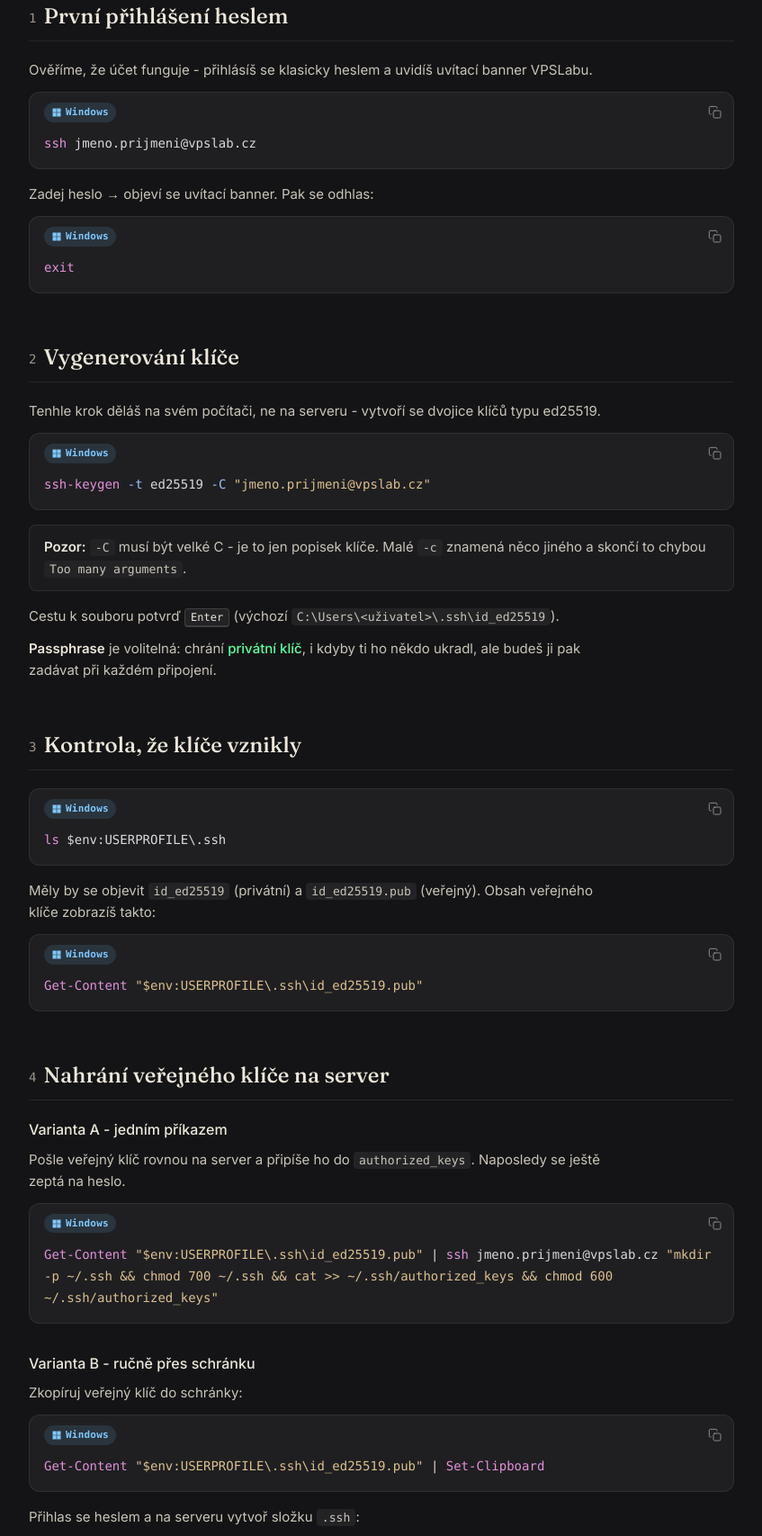
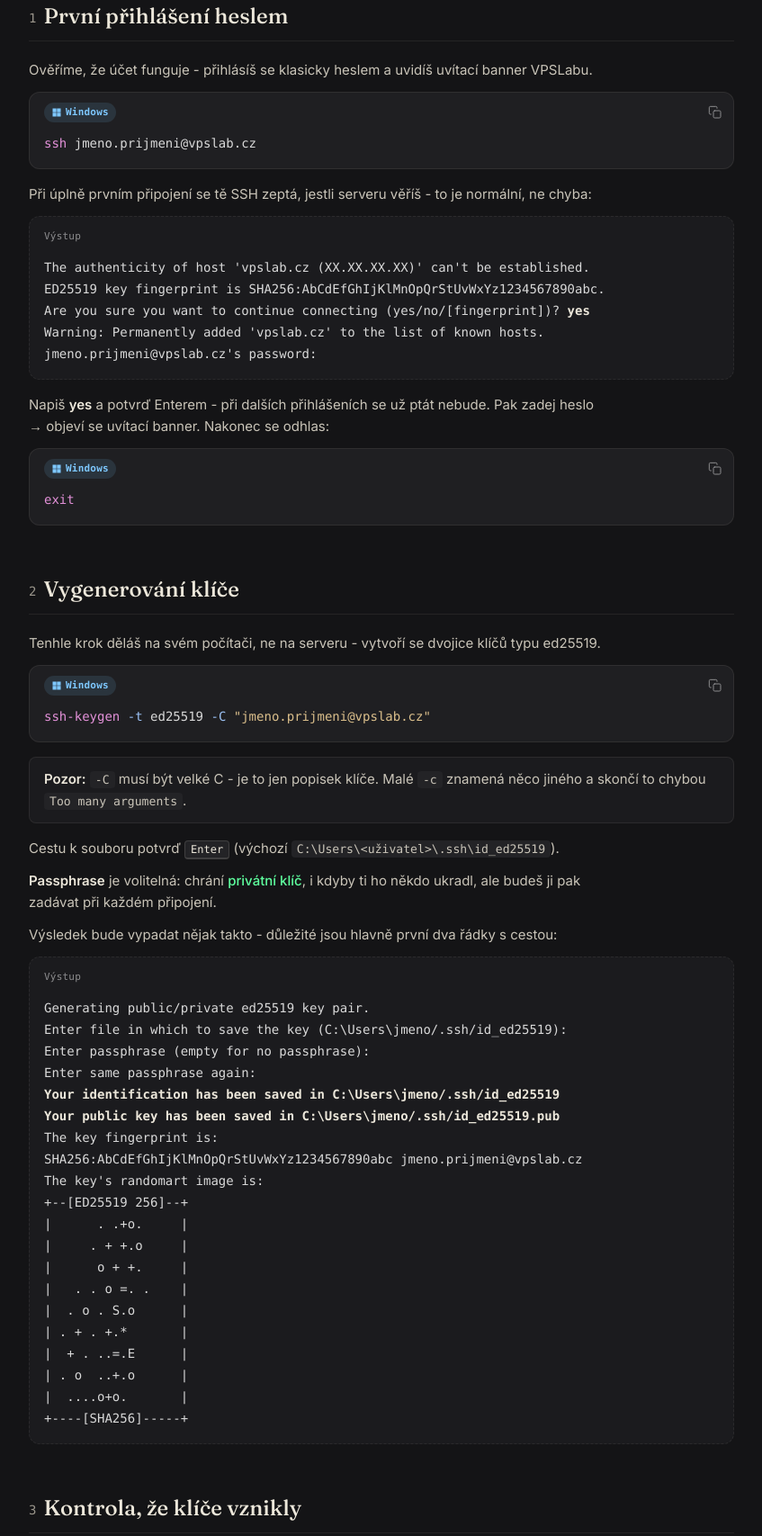
Before and after one commit to tomandesMSH/Readme-4-VPSLab, a plain HTML site: page SSHKeys.html in a window 1280 px wide. Shown: the part 4206-5913 px from the top of the page at 90% size, without its empty margins (340-1187 px from the left). Drawn offline with Linux system fonts and the light colour scheme.

Commit message:
Add annotated sample console output at verbose/confusing spots
New dashed "Výstup" codeblock variant (no OS badge, no copy button)
shows realistic output for the first SSH host-key prompt, ssh-keygen,
systemctl status, and ssh -v debugging, with the important lines bolded.

```diff
--- a/SSHKeys.html
+++ b/SSHKeys.html
@@ -391,6 +391,13 @@
     overflow:hidden;
     margin:12px 0 16px;
   }
+  .codeblock[data-lang="output"]{
+    background:var(--surface);
+    border-style:dashed;
+  }
+  .codeblock[data-lang="output"] pre strong{
+    color:var(--text);
+  }
   .codeblock .bar{
     display:flex;
     align-items:center;
@@ -418,6 +425,12 @@
   }
   .codeblock .bar .tag .os-badge.win{color:#7ec8ff; background:rgba(126,200,255,0.12);}
   .codeblock .bar .tag .os-badge.linux{color:#f2a93b; background:rgba(242,169,59,0.12);}
+  .codeblock .bar .tag .output-tag{
+    font-family:var(--mono);
+    font-size:11px;
+    letter-spacing:0.02em;
+    color:var(--code-muted);
+  }
   .codeblock .bar .icons{display:flex; gap:4px;}
   .icon-btn{
     background:none;
@@ -721,7 +734,16 @@
           <div class="bar"><span class="tag"></span><span class="icons"></span></div>
           <pre><span class="k">ssh</span> jmeno.prijmeni@vpslab.cz</pre>
         </div>
-        <p class="note">Zadej heslo → objeví se uvítací banner. Pak se odhlas:</p>
+        <p class="note">Při úplně prvním připojení se tě SSH zeptá, jestli serveru věříš - to je normální, ne chyba:</p>
+        <div class="codeblock" data-lang="output">
+          <div class="bar"><span class="tag"></span><span class="icons"></span></div>
+          <pre>The authenticity of host 'vpslab.cz (XX.XX.XX.XX)' can't be established.
+ED25519 key fingerprint is SHA256:AbCdEfGhIjKlMnOpQrStUvWxYz1234567890abc.
+Are you sure you want to continue connecting (yes/no/[fingerprint])? <strong>yes</strong>
+Warning: Permanently added 'vpslab.cz' to the list of known hosts.
+jmeno.prijmeni@vpslab.cz's password:</pre>
+        </div>
+        <p class="note">Napiš <strong>yes</strong> a potvrď Enterem - při dalších přihlášeních se už ptát nebude. Pak zadej heslo → objeví se uvítací banner. Nakonec se odhlas:</p>
         <div class="codeblock" data-lang="powershell">
           <div class="bar"><span class="tag"></span><span class="icons"></span></div>
           <pre><span class="k">exit</span></pre>
@@ -740,6 +762,30 @@
         <div class="callout"><strong>Pozor:</strong> <code class="path">-C</code> musí být velké C - je to jen popisek klíče. Malé <code class="path">-c</code> znamená něco jiného a skončí to chybou <code class="path">Too many arguments</code>.</div>
         <p class="note">Cestu k souboru potvrď <kbd>Enter</kbd> (výchozí <code class="path">C:\Users\&lt;uživatel&gt;\.ssh\id_ed25519</code>).</p>
         <p class="note"><strong>Passphrase</strong> je volitelná: chrání <strong class="priv">privátní klíč</strong>, i kdyby ti ho někdo ukradl, ale budeš ji pak zadávat při každém připojení.</p>
+        <p class="note">Výsledek bude vypadat nějak takto - důležité jsou hlavně první dva řádky s cestou:</p>
+        <div class="codeblock" data-lang="output">
+          <div class="bar"><span class="tag"></span><span class="icons"></span></div>
+          <pre>Generating public/private ed25519 key pair.
+Enter file in which to save the key (C:\Users\jmeno/.ssh/id_ed25519):
+Enter passphrase (empty for no passphrase):
+Enter same passphrase again:
+<strong>Your identification has been saved in C:\Users\jmeno/.ssh/id_ed25519</strong>
+<strong>Your public key has been saved in C:\Users\jmeno/.ssh/id_ed25519.pub</strong>
+The key fingerprint is:
+SHA256:AbCdEfGhIjKlMnOpQrStUvWxYz1234567890abc jmeno.prijmeni@vpslab.cz
+The key's randomart image is:
++--[ED25519 256]--+
+|      . .+o.     |
+|     . + +.o     |
+|      o + +.     |
+|   . . o =. .    |
+|  . o . S.o      |
+| . + . +.*       |
+|  + . ..=.E      |
+| . o  ..+.o      |
+|  ....o+o.       |
++----[SHA256]-----+</pre>
+        </div>
       </div>
     </section>
 
@@ -804,7 +850,20 @@
           <div class="bar"><span class="tag"></span><span class="icons"></span></div>
           <pre><span class="k">sudo</span> systemctl status ssh</pre>
         </div>
-        <p class="note">Stav musí být <code class="path">active (running)</code>.</p>
+        <div class="codeblock" data-lang="output">
+          <div class="bar"><span class="tag"></span><span class="icons"></span></div>
+          <pre>● ssh.service - OpenBSD Secure Shell server
+     Loaded: loaded (/lib/systemd/system/ssh.service; enabled; vendor preset: enabled)
+     <strong>Active: active (running)</strong> since Mon 2024-01-01 08:00:00 UTC; 2 weeks ago
+       Docs: man:sshd(8)
+   Main PID: 512 (sshd)
+      Tasks: 1 (limit: 4617)
+     Memory: 4.2M
+        CPU: 102ms
+     CGroup: /system.slice/ssh.service
+             └─512 sshd: /usr/sbin/sshd -D</pre>
+        </div>
+        <p class="note">Ve změti řádků hledej hlavně <code class="path">Active:</code> - musí tam být <code class="path">active (running)</code>.</p>
       </div>
     </section>
 
@@ -889,6 +948,18 @@
         <div class="codeblock" data-lang="powershell">
           <div class="bar"><span class="tag"></span><span class="icons"></span></div>
           <pre><span class="k">ssh</span> <span class="f">-v</span> jmeno.prijmeni@vpslab.cz</pre>
+        </div>
+        <p>Vypíše toho hodně, ale ve skutečnosti hledáš jen dva řádky - jestli se vůbec nabídl tvůj klíč, a jestli ověření prošlo:</p>
+        <div class="codeblock" data-lang="output">
+          <div class="bar"><span class="tag"></span><span class="icons"></span></div>
+          <pre>OpenSSH_for_Windows_8.6p1, LibreSSL 3.4.3
+debug1: Connecting to vpslab.cz port 22.
+debug1: Connection established.
+...
+<strong>debug1: Offering public key: C:\Users\jmeno/.ssh/id_ed25519 ED25519 SHA256:AbCd...</strong>
+debug1: Server accepts key: ...
+<strong>debug1: Authentication succeeded (publickey).</strong>
+Authenticated to vpslab.cz ([XX.XX.XX.XX]:22).</pre>
         </div>
       </div>
 
@@ -1054,6 +1125,10 @@
     if(!bar || !pre) return;
 
     var lang = block.getAttribute('data-lang') || 'shell';
+    if(lang === 'output'){
+      tag.innerHTML = '<span class="output-tag">Výstup</span>';
+      return;
+    }
     var os = OS_BY_LANG[lang] || {cls:'win', icon:WIN_ICON, label:'Windows'};
     tag.innerHTML = '<span class="os-badge ' + os.cls + '">' + os.icon + '<span>' + os.label + '</span></span>';
 
```
